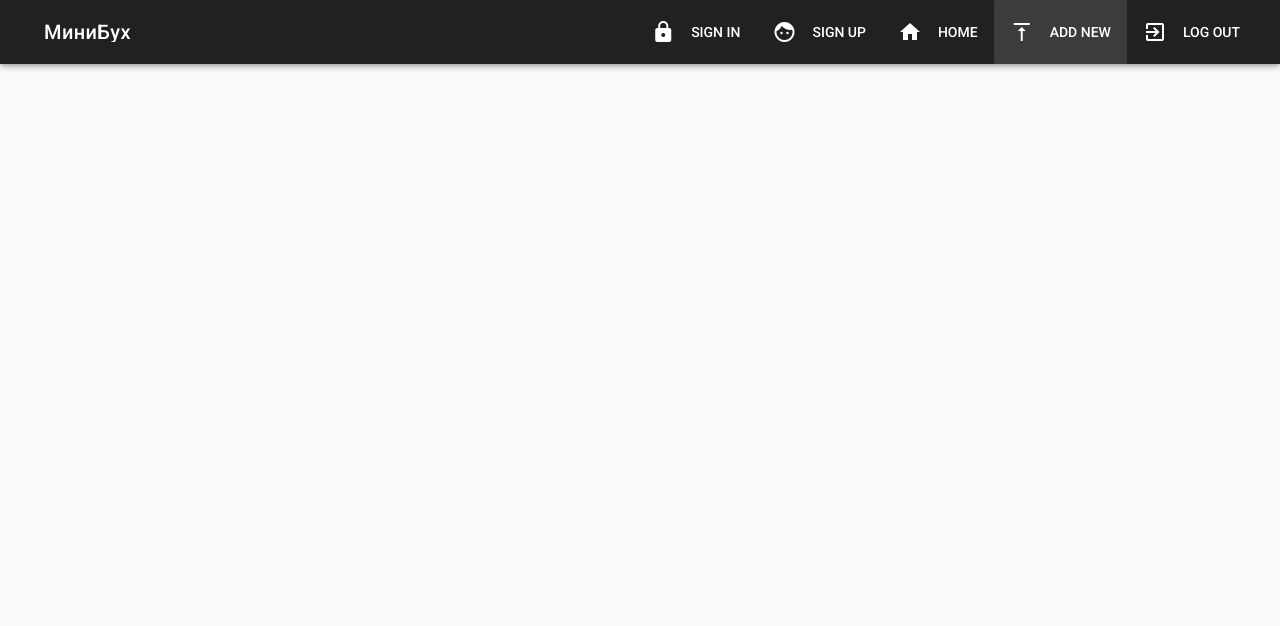
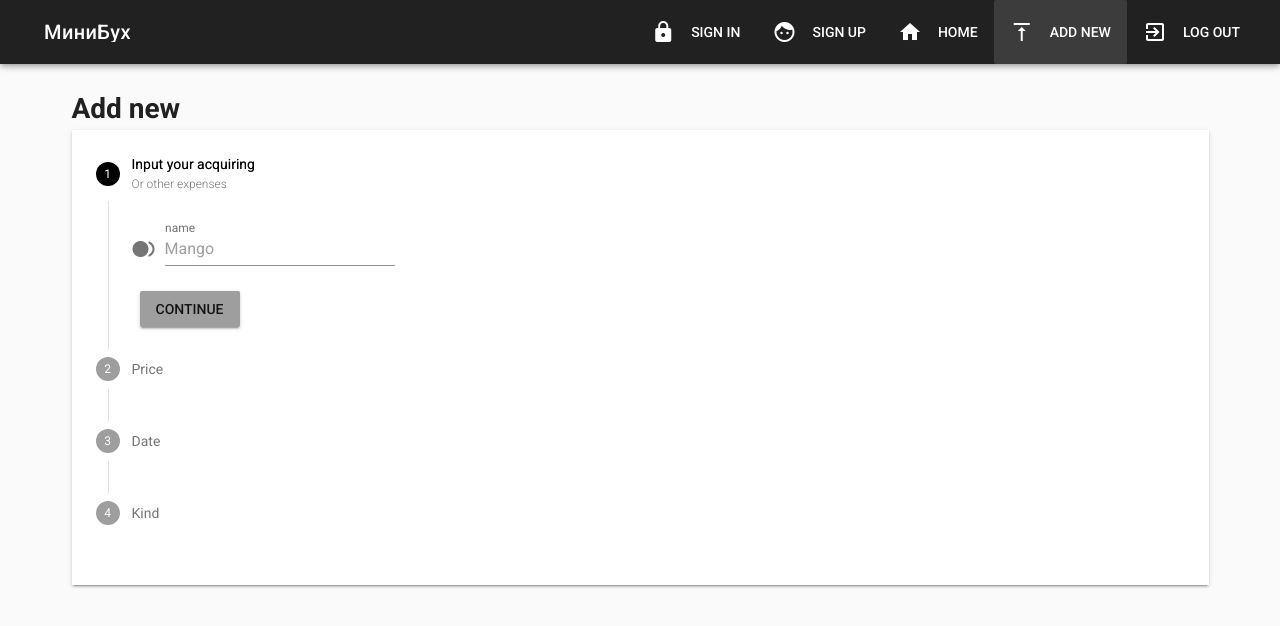
Before and after one commit to Hakoba/bookkeeping, a Vue app: page /add_new in a window 1280 px wide. Shown: the top 626 px of the page. Built offline with nearby package versions, Linux system fonts and the light colour scheme.

Commit message:
add the add page

```diff
--- a/src/components/Add.vue
+++ b/src/components/Add.vue
@@ -2,7 +2,97 @@
   <v-container>
     <v-layout row>
       <v-flex xs12>
-        <h2>Добавить</h2>
+        <h1>Add new</h1>
+        <v-form ref="form" v-model="valid" lazy-validation>
+              <v-stepper v-model="e6"
+              vertical
+              :non-linear="nonLinear"
+              light
+
+              >
+              <v-stepper-step editable :complete="e6 > 1" step="1" color="black">
+                Input your acquiring
+                <small>Or other expenses</small>
+              </v-stepper-step>
+
+              <v-stepper-content step="1">
+                <v-flex xs12 sm6 md3>
+                  <v-text-field
+
+                    :rules="[v => !!v || 'Must be required']"
+                    required
+                    type="text"
+                    color="grey"
+                    label="name"
+                    placeholder="Mango"
+                    prepend-icon="fiber_smart_record"
+
+                  ></v-text-field>
+                  <v-btn color="grey" @click="e6 = 2">Continue</v-btn>
+                </v-flex>
+
+
+              </v-stepper-content>
+
+              <v-stepper-step dark editable :complete="e6 > 2" step="2" color="black">Price</v-stepper-step>
+
+              <v-stepper-content  step="2" >
+                <v-flex xs12 sm6 md3>
+                      <v-text-field
+                        type="text"
+                        :rules="priceRules"
+
+                        required
+                        color="grey"
+                        label="price in RUB"
+                        light
+                        placeholder="100000"
+                        prepend-icon="fiber_smart_record"
+
+                      ></v-text-field>
+                      <v-btn color="grey" @click="e6 = 3">Continue</v-btn>
+                    </v-flex>
+
+              </v-stepper-content>
+
+              <v-stepper-step :complete="e6 > 3" step="3" color="black">Date</v-stepper-step>
+
+              <v-stepper-content step="3" >
+
+                <div>
+                  <v-date-picker
+                  dark
+
+                  v-model="picker"
+                  :landscape="landscape"
+                 >
+                  </v-date-picker>
+               </div>
+                <v-btn color="grey" @click="e6 = 4">Continue</v-btn>
+
+              </v-stepper-content>
+
+              <v-stepper-step step="4" color="black">Kind</v-stepper-step>
+              <v-stepper-content step="4">
+                <v-flex xs12 sm6 d-flex>
+                  <v-select
+                    color="black"
+                    :items="items"
+                    :rules="[v => !!v]"
+                    box
+                    required
+                    label="Choose the type"
+                  ></v-select>
+                </v-flex>
+                <v-btn
+                 :disabled="!valid"
+                 class="white"
+
+                 @click="onSubmit">Submit</v-btn>
+
+              </v-stepper-content>
+            </v-stepper>
+            </v-form>
       </v-flex>
     </v-layout>
   </v-container>
@@ -12,6 +102,20 @@
 export default {
   data () {
     return {
+      e6: 1,
+      valid: false,
+      items: ['Dues', 'Entertainment', 'Goods', 'Other'],
+      picker: null,
+      landscape: false,
+      nonLinear: true,
+      priceRules:
+        [v => /^\d+$/.test(v) || 'You must use only numbers']
+
+    }
+  },
+  methods: {
+    onSubmit () {
+      console.log( 'eeee boy')
     }
   }
 }
--- a/src/components/Home.vue
+++ b/src/components/Home.vue
@@ -75,7 +75,7 @@ export default {
           dateOfCost: '10.03.2004',
           cost: 200,
           subject: 'Glue',
-          icon: 'home'
+          icon: 'donut_large'
 
         },
         {
--- a/src/components/auth/Sign_in.vue
+++ b/src/components/auth/Sign_in.vue
@@ -4,14 +4,7 @@
           <v-flex xs12 sm8 md5>
             <v-card class="elevation-15">
               <v-toolbar dark>
-                <v-toolbar-title>Sign form</v-toolbar-title>
-
-                <v-tooltip right>
-                  <v-btn slot="activator" icon large href="https://codepen.io/johnjleider/pen/wyYVVj" target="_blank">
-                    <v-icon large>mdi-codepen</v-icon>
-                  </v-btn>
-                  <span>Codepen</span>
-                </v-tooltip>
+                <v-toolbar-title>Sign in form</v-toolbar-title>s
               </v-toolbar>
               <v-card-text>
                 <v-form ref="form" v-model="valid" lazy-validation>
--- a/src/components/auth/Sign_up.vue
+++ b/src/components/auth/Sign_up.vue
@@ -6,12 +6,7 @@
               <v-toolbar dark>
                 <v-toolbar-title>Sign up form</v-toolbar-title>
 
-                <v-tooltip right>
-                  <v-btn slot="activator" icon large href="https://codepen.io/johnjleider/pen/wyYVVj" target="_blank">
-                    <v-icon large>mdi-codepen</v-icon>
-                  </v-btn>
-                  <span>Codepen</span>
-                </v-tooltip>
+
               </v-toolbar>
               <v-card-text>
                 <v-form ref="form" v-model="valid" lazy-validation>
--- a/src/router/index.js
+++ b/src/router/index.js
@@ -20,7 +20,7 @@ export default new Router({
       component: SignIn
     },
     {
-      path: '/add_new/:id',
+      path: '/add_new',
       name: 'add_new',
       component: Add
     },
```
